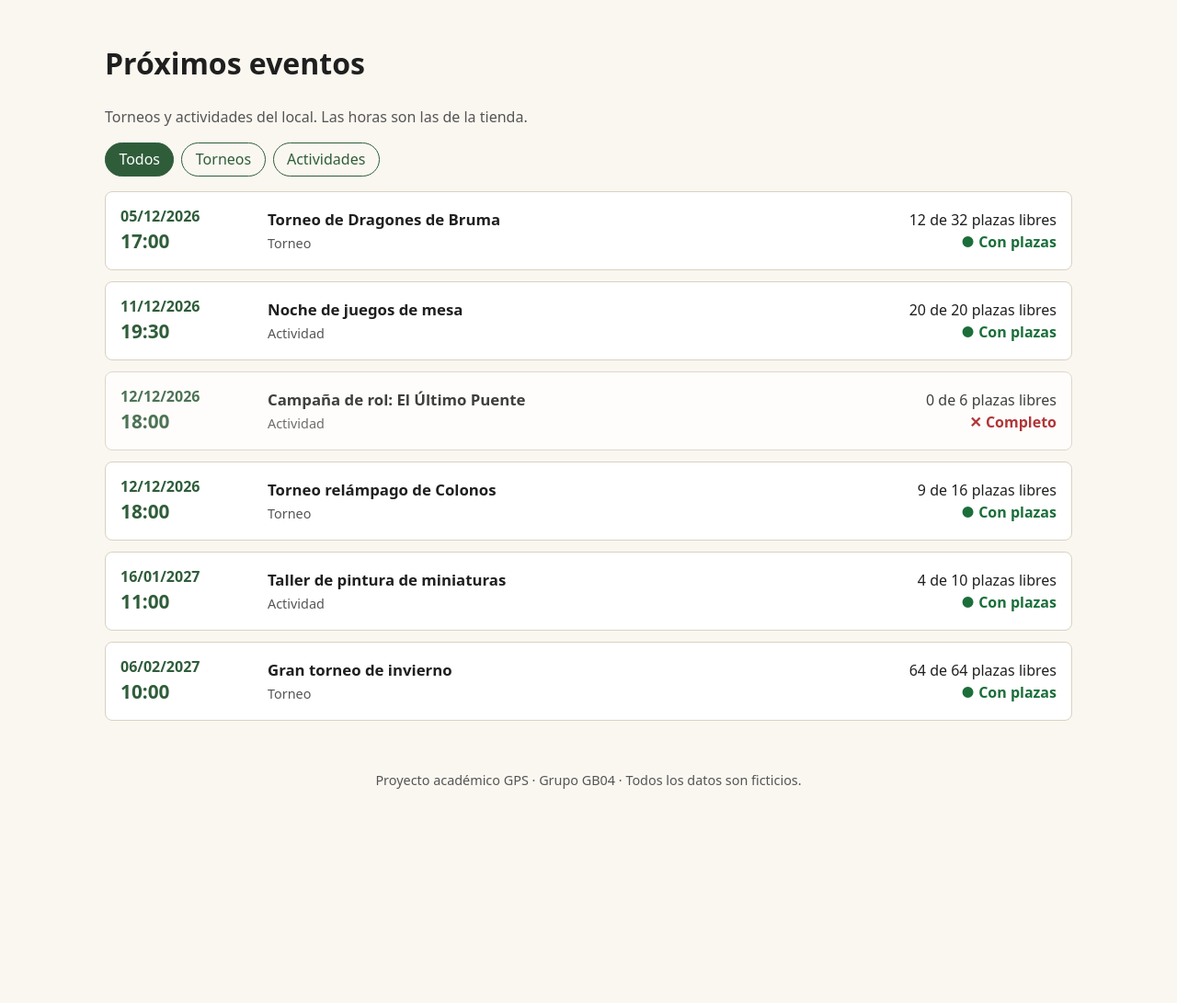
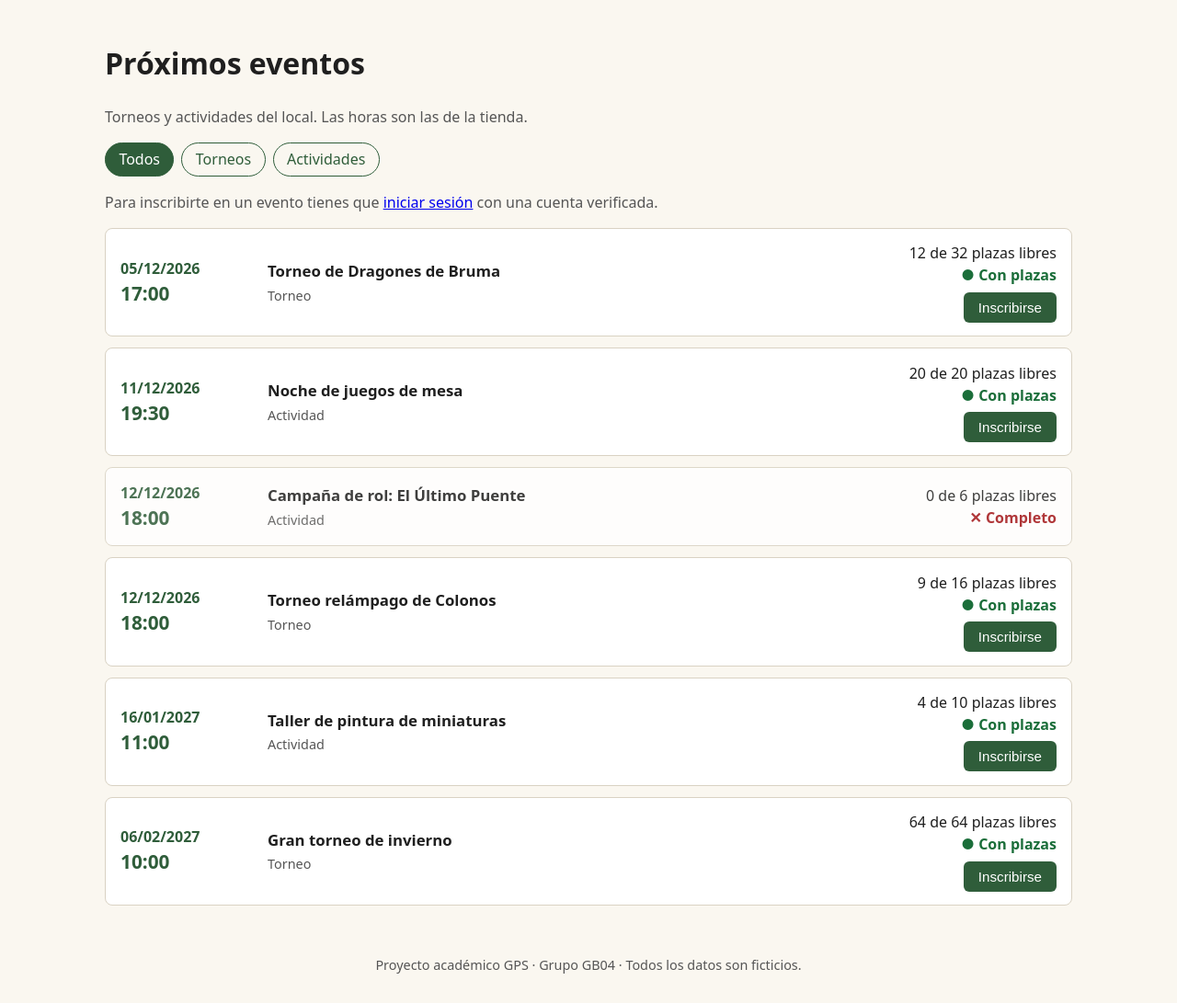
Before and after one commit to Daviiiidmtp/Proyecto-GPS-26-27-GB04, a Flask app: page /eventos in a window 1280 px wide. Shown: the part 62-1153 px from the top of the page at 92% size. Before the commit the page ends 920 px from the top, so only its background shows below. Run offline with Flask 3, Linux system fonts and the light colour scheme; data comes from the database, SQL or seed files in the repository.

Commit message:
GB04-91 #time 3h 30m #comment Pantalla de inscripción en eventos con botón, estado Inscrito y mensajes de carga, error y éxito, y pruebas #done

```diff
--- a/Proyecto/app/routes/eventos.py
+++ b/Proyecto/app/routes/eventos.py
@@ -1,5 +1,5 @@
-"""Pantalla del calendario de eventos (US-04)."""
-from flask import Blueprint, render_template, request
+"""Pantalla del calendario de eventos (US-04) e inscripción en eventos (US-05)."""
+from flask import Blueprint, flash, redirect, render_template, request, session, url_for
 
 from app.gestores import gestor_evento
 
@@ -14,7 +14,32 @@ def ver_eventos():
     tipo = tipo if tipo in TIPOS else None
     try:
         eventos = gestor_evento.getEventosDisponibles(tipo)
+        # US-05-AC-02: los eventos en los que ya está inscrito salen como «Inscrito»
+        inscritos = gestor_evento.getEventosInscritos(session.get("usuario_id"))
     except gestor_evento.EventosNoDisponibles:
         # US-04-AC-05: error distinto de la lista vacía, con opción de reintentar
-        return render_template("eventos/lista.html", eventos=[], error=True, tipo=tipo, tipos=TIPOS), 503
-    return render_template("eventos/lista.html", eventos=eventos, error=False, tipo=tipo, tipos=TIPOS)
+        return render_template("eventos/lista.html", eventos=[], inscritos=set(), error=True,
+                               tipo=tipo, tipos=TIPOS), 503
+    return render_template("eventos/lista.html", eventos=eventos, inscritos=inscritos, error=False,
+                           tipo=tipo, tipos=TIPOS)
+
+
+@bp.route("/eventos/<int:id_evento>/inscribirse", methods=["POST"])
+def inscribirse(id_evento):
+    """US-05: inscribe al usuario de la sesión y vuelve al calendario con un mensaje."""
+    volver = redirect(url_for("eventos.ver_eventos", tipo=request.form.get("tipo") or None))
+    try:
+        gestor_evento.apuntarmeEnEvento(id_evento, session.get("usuario_id"))
+    except gestor_evento.InscripcionDenegada as error:
+        flash(str(error), "error")
+        if error.motivo == "sin_sesion":
+            # US-05-AC-01: se le indica cómo continuar, iniciando sesión
+            return redirect(url_for("usuarios.login"))
+        return volver
+    except gestor_evento.EventosNoDisponibles:
+        # US-05-AC-07: no se confirma la plaza y se puede volver a intentar
+        flash("No se ha podido completar la inscripción. Vuelve a intentarlo.", "error")
+        return volver
+    # US-05-AC-03: confirmación visible
+    flash("Inscripción confirmada. Tienes tu plaza reservada.", "exito")
+    return volver
--- a/Proyecto/app/static/css/eventos.css
+++ b/Proyecto/app/static/css/eventos.css
@@ -31,3 +31,13 @@
   .evento { grid-template-columns: 1fr; gap: .4rem; }
   .evento-plazas p { text-align: left; }
 }
+
+/* Inscripción en eventos (US-05) */
+.form-inscripcion { margin: .4rem 0 0; text-align: right; }
+.boton-inscribirse { border: 0; font-size: .95rem; cursor: pointer; }
+.boton-inscribirse:disabled { opacity: .6; cursor: wait; }
+.evento-inscrito { margin: .4rem 0 0; text-align: right; font-weight: 700; color: var(--exito); }
+.evento-inscrito::before { content: "✓ "; }
+@media (max-width: 600px) {
+  .form-inscripcion, .evento-inscrito { text-align: left; }
+}
--- a/Proyecto/app/templates/eventos/lista.html
+++ b/Proyecto/app/templates/eventos/lista.html
@@ -22,6 +22,9 @@
     <p class="aviso aviso-info" role="status">No hay eventos próximos</p>
 
   {% else %}
+    {% if not session.get('usuario_id') %}
+      <p class="nota">Para inscribirte en un evento tienes que <a href="{{ url_for('usuarios.login') }}">iniciar sesión</a> con una cuenta verificada.</p>
+    {% endif %}
     <ul class="eventos">
       {% for e in eventos %}
         <li class="evento{% if e.completo %} evento-completo{% endif %}">
@@ -34,9 +37,29 @@
             <p>{{ e.plazas_disponibles }} de {{ e.plazas_totales }} plazas libres</p>
             {# El estado se indica con texto, no solo con color #}
             <p class="evento-estado estado-{{ 'completo' if e.completo else 'libre' }}">{{ e.estado }}</p>
+            {# US-05: botón de inscripción según el estado del evento #}
+            {% if e.id in inscritos %}
+              <p class="evento-inscrito">Inscrito</p>
+            {% elif not e.completo %}
+              <form class="form-inscripcion" method="post" action="{{ url_for('eventos.inscribirse', id_evento=e.id) }}">
+                <input type="hidden" name="tipo" value="{{ tipo or '' }}">
+                <button type="submit" class="boton boton-inscribirse" aria-label="Inscribirse en {{ e.titulo }}">Inscribirse</button>
+              </form>
+            {% endif %}
           </div>
         </li>
       {% endfor %}
     </ul>
   {% endif %}
+
+  <script>
+    // Mensaje de carga: mientras se envía la inscripción el botón se desactiva y no se puede pulsar dos veces
+    document.querySelectorAll(".form-inscripcion").forEach(function (form) {
+      form.addEventListener("submit", function () {
+        var boton = form.querySelector("button");
+        boton.disabled = true;
+        boton.textContent = "Inscribiendo…";
+      });
+    });
+  </script>
 {% endblock %}
```
Also changed, not shown: Proyecto/tests/test_inscripciones_pantalla.py (added, +113 -0 lines).
